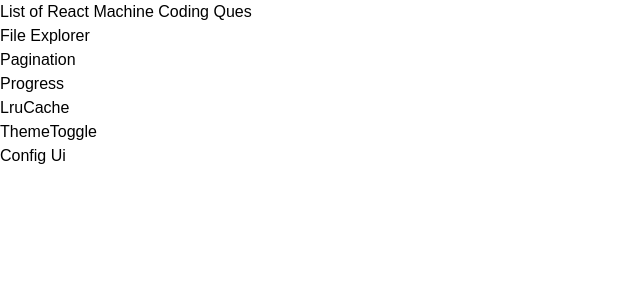
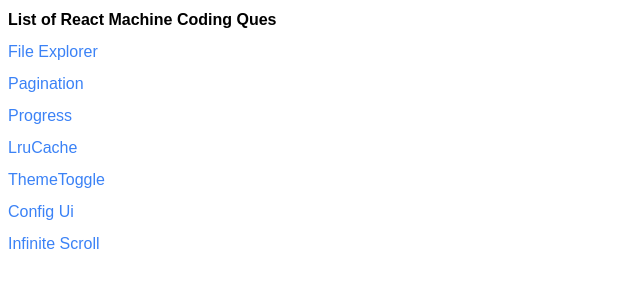
Before and after one commit to Nikhil1916/machine-coding, a React (Create React App) app: page / in a window 1280 px wide. Shown: the top 300 px of the page, without its empty margins (0-640 px from the left). Built offline with nearby package versions, Linux system fonts and the light colour scheme.

Commit message:
add infinite scroll implementation

```diff
--- a/src/App.js
+++ b/src/App.js
@@ -7,6 +7,7 @@ import ProgressBar from './Components/ProgressBar/ProgressBar';
 import LruCache from './Components/LruCache/LruCache';
 import ThemeToggle from "./Components/ThemeToggle";
 import { ConfigUI } from './Components/configDrivenUI/ConfigUi';
+import InfiniteScroll from './Components/InfiniteScroll/InfiniteScroll';
 
 const app = createBrowserRouter([
   {
@@ -36,6 +37,10 @@ const app = createBrowserRouter([
    {
     path: "/configUi",
     element: <ConfigUI/>
+   },
+   {
+    path:"/InfiniteScroll",
+    element: <InfiniteScroll/>
    }
 
 ])
--- /dev/null
+++ b/src/Components/InfiniteScroll/InfiniteScroll.js
@@ -0,0 +1,64 @@
+import  { useEffect } from "react";
+import { useState } from "react";
+
+const InfiniteScroll = () => {
+  const [memes, setMemes] = useState([]);
+  const [loading, setLoading] = useState(false);
+  const getMemes = async () => {
+    setLoading(true);
+    const data = await fetch("https://meme-api.com/gimme/20");
+    const json = await data.json();
+    // console.log(json);
+    setMemes((_) => [ ..._,...json.memes]);
+    setLoading(false);
+  };
+
+  useEffect(() => {
+    getMemes();
+    window.addEventListener("scroll", handleScroll);
+     return () => {
+    window.removeEventListener("scroll", handleScroll);
+  };
+  }, []);
+
+  function handleScroll() {
+    if (window.innerHeight + window.scrollY >= document.body.scrollHeight -100 && !loading) {
+        console.log("adding data");
+        getMemes();
+    }
+  };
+
+  return (
+    <div className="flex flex-wrap">
+      {memes?.map((_, index) => {
+        return (
+          <div className="m-2 shadow-lg p-2 w-44">
+            <img
+              className="max-h-[200px]"
+              width={"200px"}
+              height={"200px"}
+              src={_.url}
+              alt={_.title}
+            />
+            <span>{_.title}</span>
+          </div>
+        );
+      })}
+      {loading && (
+        <div className="flex flex-wrap justify-center">
+          {[...Array(10)].map((_, index) => (
+            <div
+              key={index}
+              className="m-2 shadow-lg p-2 w-44 animate-pulse bg-white rounded-md"
+            >
+              <div className="h-[200px] w-full bg-gray-300 rounded-md mb-2"></div>
+              <div className="h-4 bg-gray-300 rounded w-3/4"></div>
+            </div>
+          ))}
+        </div>
+      )}
+    </div>
+  );
+};
+
+export default InfiniteScroll;
--- a/src/Components/MachineCoding.js
+++ b/src/Components/MachineCoding.js
@@ -4,17 +4,19 @@ import { Link } from 'react-router-dom'
 const MachineCoding = () => {
   return (
     <div>
-        <h1>List of React Machine Coding Ques</h1>
+        <h1 className='m-2 font-bold'>List of React Machine Coding Ques</h1>
         <ol>
-            <Link to={"/file-explorer"}><li>File Explorer</li></Link>
-            <Link to={"/Pagination"}><li>Pagination</li></Link>
-            <Link to={"/Progress"}><li>Progress</li></Link>
+            <Link to={"/file-explorer"}><li className='m-2 text-blue-500'>File Explorer</li></Link>
+            <Link to={"/Pagination"}><li className='m-2 text-blue-500'>Pagination</li></Link>
+            <Link to={"/Progress"}><li className='m-2 text-blue-500'>Progress</li></Link>
 
             {/* least recently used cache */}
-            <Link to={"/LruCache"}><li>LruCache</li></Link>
+            <Link to={"/LruCache"}><li className='m-2 text-blue-500'>LruCache</li></Link>
 
-            <Link to={"/selfThemeToggler"}><li>ThemeToggle</li></Link>
-            <Link to={"/configUi"}><li>Config Ui</li></Link>
+            <Link to={"/selfThemeToggler"}><li className='m-2 text-blue-500'>ThemeToggle</li></Link>
+            <Link to={"/configUi"}><li className='m-2 text-blue-500'>Config Ui</li></Link>
+            <Link to={"/InfiniteScroll"}><li className='m-2 text-blue-500'>Infinite Scroll</li></Link>
+
         </ol>
     </div>
   )
```
